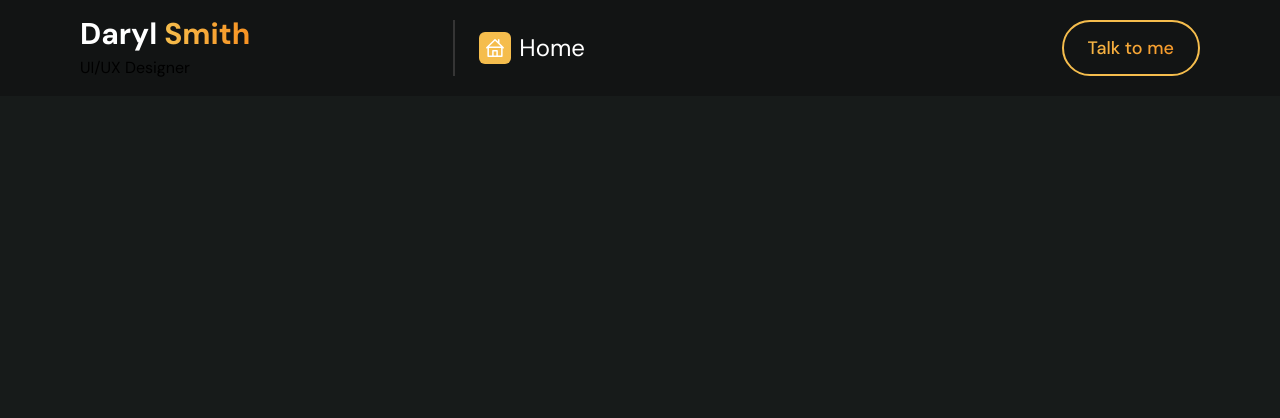
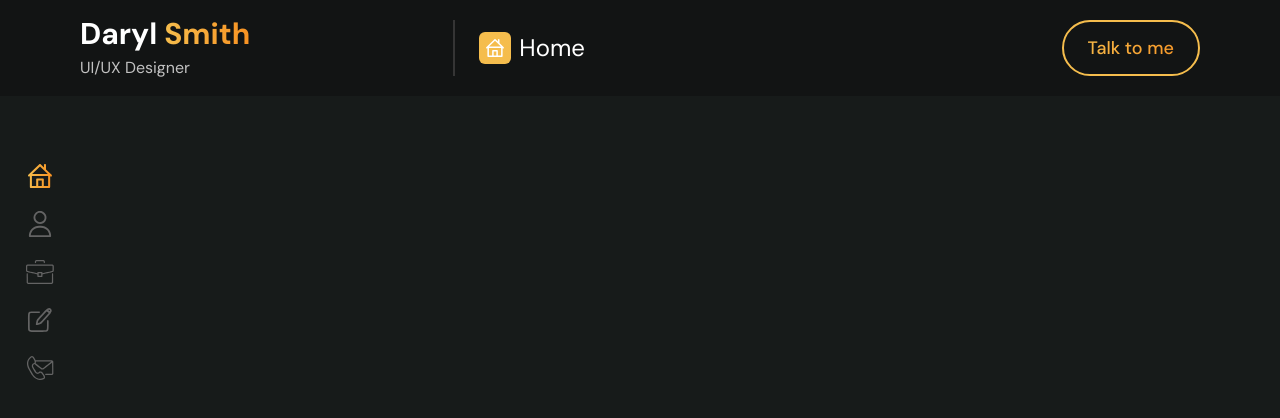
Before and after one commit to codewithsaidul/jobTask, a website: page index.html in a window 1280 px wide. Drawn offline with Linux system fonts and the light colour scheme.

Commit message:
Side Navigation Menu Added

```diff
--- a/index.html
+++ b/index.html
@@ -31,14 +31,36 @@
     </header>
     <!-- ========================== Header Section End =================================== -->
     <!-- ========================== Main Start =================================== -->
-     <main class="px-4 md:px-6 lg:px-10">
+     <main class="px-4 md:px-6 mt-24">
         <!-- ================= Left Side Start =================== -->
          <aside>
             <!-- =================== Nav Links Start ==================== -->
-             <div>
-                <ul>
+             <div class="mt-20">
+                <ul class="flex flex-col gap-4 mt-40">
                     <li>
-                        <a href="#"></a>
+                        <a href="#" class="cursor-pointer w-10 h-10">
+                            <img src="./images/home1.svg" alt="home menu" loading="lazy">
+                        </a>
+                    </li>
+                    <li>
+                        <a href="#" class="cursor-pointer w-10 h-10">
+                            <img src="./images/about.svg" alt="home menu" loading="lazy">
+                        </a>
+                    </li>
+                    <li>
+                        <a href="#" class="cursor-pointer w-10 h-10">
+                            <img src="./images/portfolio.svg" alt="home menu" loading="lazy">
+                        </a>
+                    </li>
+                    <li>
+                        <a href="#" class="cursor-pointer w-10 h-10">
+                            <img src="./images/blog.svg" alt="home menu" loading="lazy">
+                        </a>
+                    </li>
+                    <li>
+                        <a href="#" class="cursor-pointer w-10 h-10">
+                            <img src="./images/contact.svg" alt="home menu" loading="lazy">
+                        </a>
                     </li>
                 </ul>
              </div>
```
Also changed, not shown: dist/css/style.css, images/profileImage.png (added).
